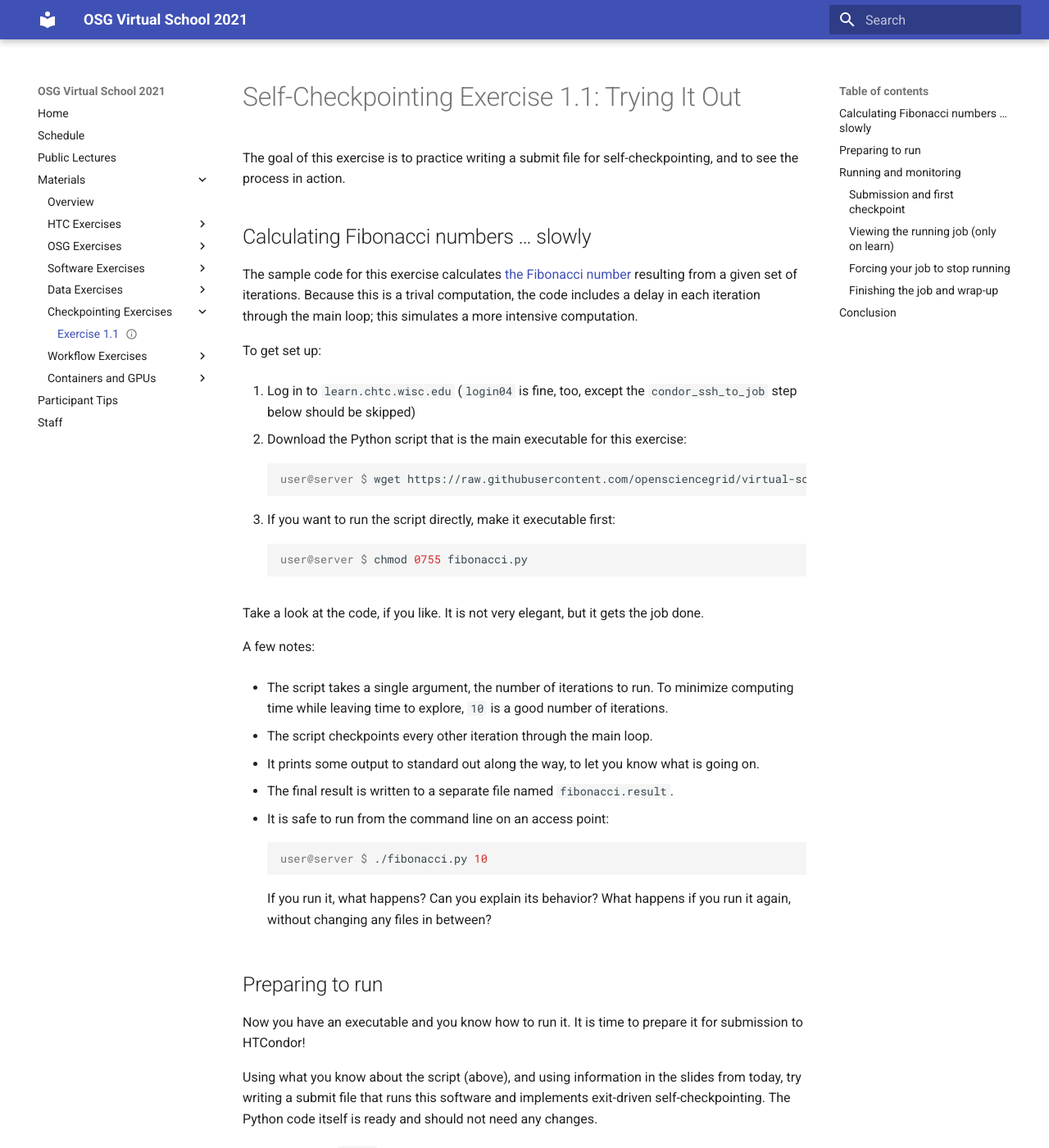
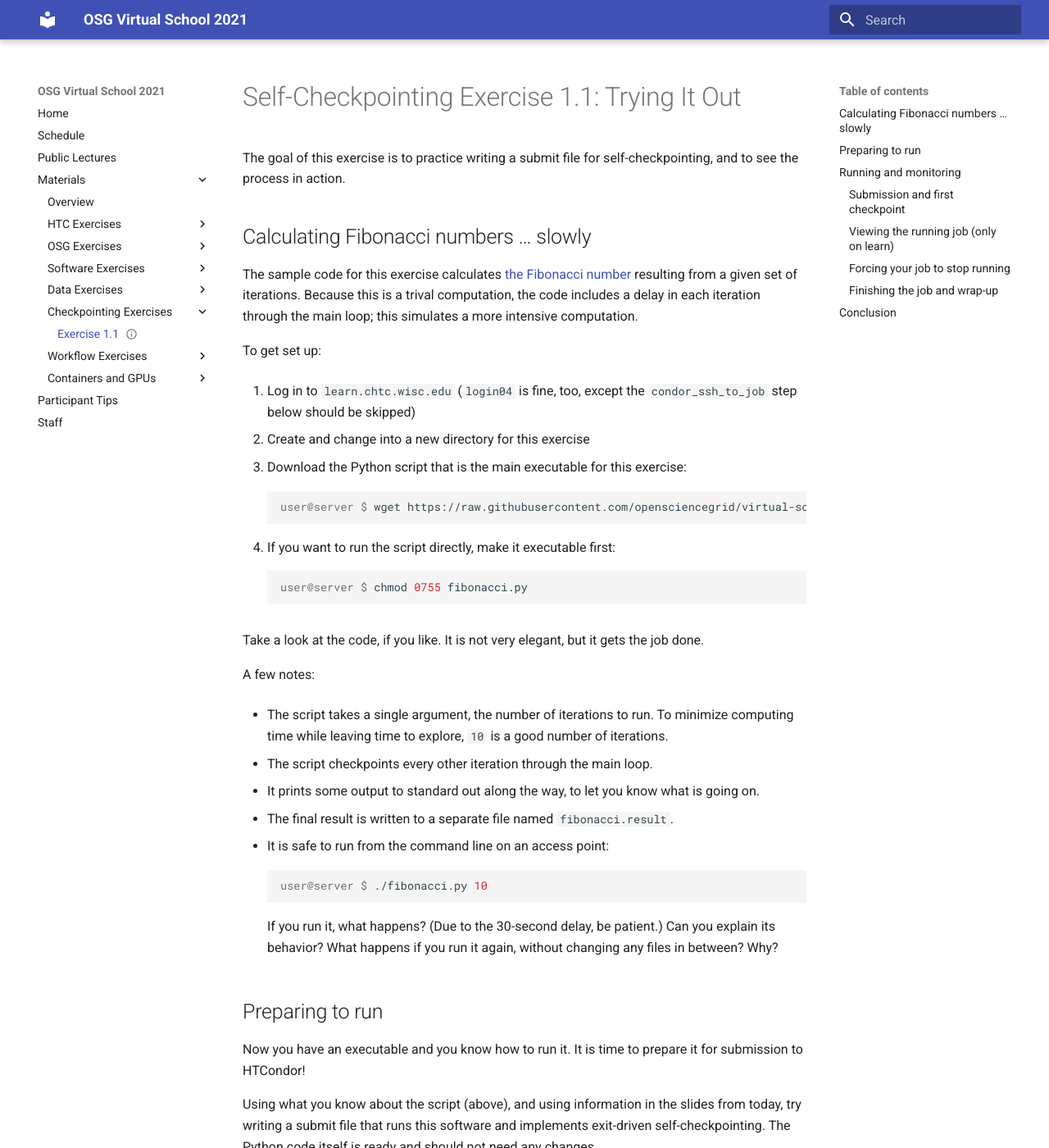
Before and after one commit to osg-htc/virtual-school-2021, an MkDocs documentation site: the page built from docs/materials/checkpoint/part1-ex1-checkpointing.md, in a window 1280 px wide and 1400 px high. Shown: the whole window at 82% size. Built offline with MkDocs 1.6.1 and Material for MkDocs 9.7.7, drawn with Linux system fonts in a browser that asks for light colours.

```diff
--- a/docs/materials/checkpoint/part1-ex1-checkpointing.md
+++ b/docs/materials/checkpoint/part1-ex1-checkpointing.md
@@ -20,6 +20,8 @@ To get set up:
 
 1.  Log in to `learn.chtc.wisc.edu`
     (`login04` is fine, too, except the `condor_ssh_to_job` step below should be skipped)
+
+1.  Create and change into a new directory for this exercise
 
 1.  Download the Python script that is the main executable for this exercise:
 
@@ -50,9 +52,9 @@ A few notes:
         :::console
         user@server $ ./fibonacci.py 10
 
-    If you run it, what happens?
+    If you run it, what happens?  (Due to the 30-second delay, be patient.)
     Can you explain its behavior?
-    What happens if you run it again, without changing any files in between?
+    What happens if you run it again, without changing any files in between?  Why?
 
 ## Preparing to run
 
```
